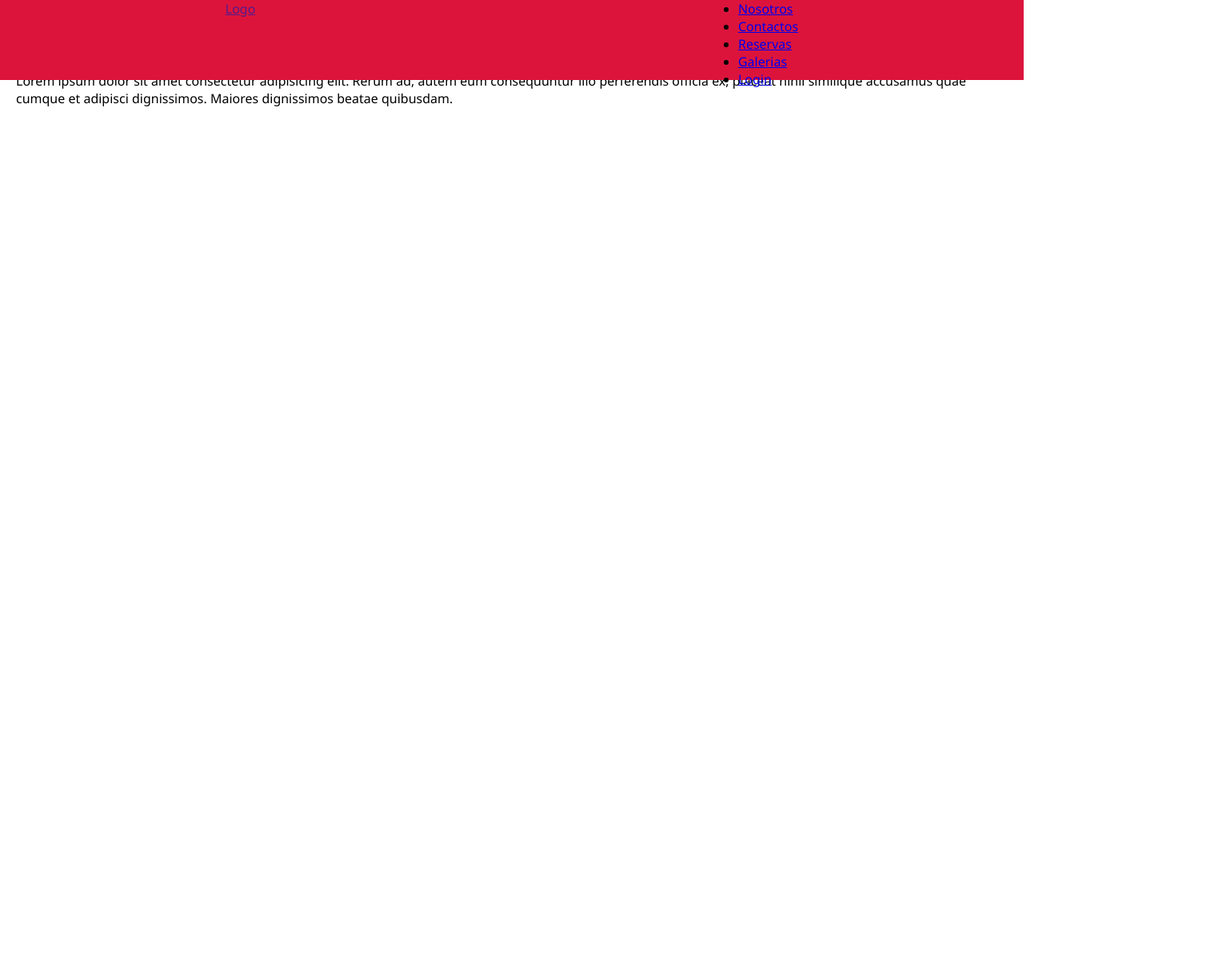
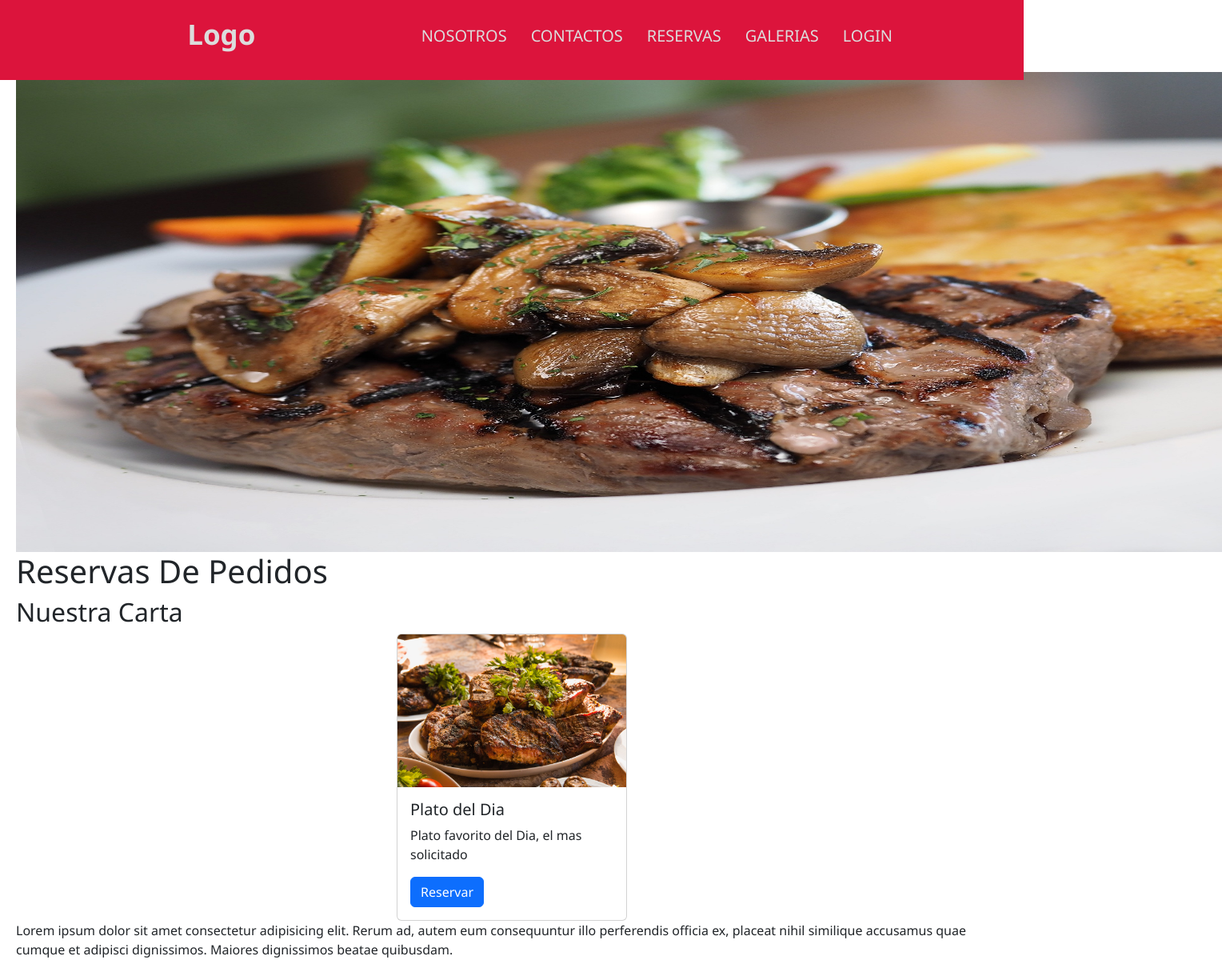
Before and after one commit to MiguelAngelGarcerantAmador/Practica-Html-Ciclo-4, a plain HTML site: page index.html in a window 1280 px wide. Shown: the whole page at 80% size, 1528 px wide, since content can reach past the window. Before the commit the page ends 800 px from the top, so only its background shows below. Drawn offline with nearby package versions, Linux system fonts and the light colour scheme.

Commit message:
Creacion de imagenes, añadir Bootstrap y seccion de tarjetas

```diff
--- a/css/style.css
+++ b/css/style.css
@@ -17,4 +17,45 @@ body {
 .nav {
   display: flex;
   justify-content: space-between;
+  max-width: 992px;
+  margin: 0 auto;
 }
+.nav-link {
+  color: gainsboro;
+  text-decoration: none;
+  /* font-weight: 600; */
+}
+.logo {
+  font-size: 35px;
+  font-weight: bold;
+  padding: 0 20px;
+  line-height: 85px;
+}
+.nav-menu {
+  display: flex;
+  margin-right: 5px;
+  list-style: none;
+}
+.nav-menu-item {
+  font-size: 20px;
+  margin: 0 10px;
+  text-transform: uppercase;
+  width: max-content;
+  line-height: 85px;
+}
+.nav-menu-link {
+  padding: 2px 5px;
+  border-radius: 5px;
+  -webkit-border-radius: 5px;
+  -moz-border-radius: 5px;
+  -ms-border-radius: 5px;
+  -o-border-radius: 5px;
+}
+.nav-menu-link:hover{
+  background-color: brown;
+  transition: 0.5s;
+  -webkit-transition: 0.5s;
+  -moz-transition: 0.5s;
+  -ms-transition: 0.5s;
+  -o-transition: 0.5s;
+}
--- a/index.html
+++ b/index.html
@@ -4,13 +4,19 @@
     <meta charset="UTF-8" />
     <meta http-equiv="X-UA-Compatible" content="IE=edge" />
     <meta name="viewport" content="width=device-width, initial-scale=1.0" />
+    <link
+      href="https://cdn.jsdelivr.net/npm/bootstrap@5.2.2/dist/css/bootstrap.min.css"
+      rel="stylesheet"
+      integrity="sha384-Zenh87qX5JnK2Jl0vWa8Ck2rdkQ2Bzep5IDxbcnCeuOxjzrPF/et3URy9Bv1WTRi"
+      crossorigin="anonymous"
+    />
     <link rel="stylesheet" href="css/style.css" />
     <title>Practica - Barra Header</title>
   </head>
   <body>
     <header class="header">
       <nav class="nav">
-        <a href="" class="logo nav-link">Logo</a>
+        <a href="index.html" class="logo nav-link">Logo</a>
         <ul class="nav-menu">
           <li class="nav-menu-item">
             <a href="#" class="nav-menu-link nav-link">Nosotros</a>
@@ -19,7 +25,9 @@
             <a href="#" class="nav-menu-link nav-link">Contactos</a>
           </li>
           <li class="nav-menu-item">
-            <a href="#" class="nav-menu-link nav-link">Reservas</a>
+            <a href="index.html#reserva" class="nav-menu-link nav-link"
+              >Reservas</a
+            >
           </li>
           <li class="nav-menu-item">
             <a href="#" class="nav-menu-link nav-link">Galerias</a>
@@ -31,6 +39,30 @@
       </nav>
     </header>
     <main>
+      <img
+        src="img/imagen1.jpg"
+        alt="Imagen Comida"
+        width="1508"
+        height="600"
+      />
+      <section id="reserva">
+        <div class="div-t">
+          <h1 class="h">Reservas De Pedidos</h1>
+          <h2>Nuestra Carta</h2>
+
+          <div class="card" style="width: 18rem">
+            <img src="img/imagen2.jpg" class="card-img-top" alt="..." />
+            <div class="card-body">
+              <h5 class="card-title">Plato del Dia</h5>
+              <p class="card-text">
+                Plato favorito del Dia, el mas solicitado
+              </p>
+              <a href="#" class="btn btn-primary">Reservar</a>
+            </div>
+          </div>
+
+        </div>
+      </section>
       <p>
         Lorem ipsum dolor sit amet consectetur adipisicing elit. Rerum ad, autem
         eum consequuntur illo perferendis officia ex, placeat nihil similique
@@ -38,6 +70,16 @@
         beatae quibusdam.
       </p>
     </main>
+    <script
+      src="https://cdn.jsdelivr.net/npm/@popperjs/core@2.11.6/dist/umd/popper.min.js"
+      integrity="sha384-oBqDVmMz9ATKxIep9tiCxS/Z9fNfEXiDAYTujMAeBAsjFuCZSmKbSSUnQlmh/jp3"
+      crossorigin="anonymous"
+    ></script>
+    <script
+      src="https://cdn.jsdelivr.net/npm/bootstrap@5.2.2/dist/js/bootstrap.min.js"
+      integrity="sha384-IDwe1+LCz02ROU9k972gdyvl+AESN10+x7tBKgc9I5HFtuNz0wWnPclzo6p9vxnk"
+      crossorigin="anonymous"
+    ></script>
     <script src="js/app.js"></script>
   </body>
 </html>
```
Also changed, not shown: img/imagen1.jpg (added), img/imagen2.jpg (added).
